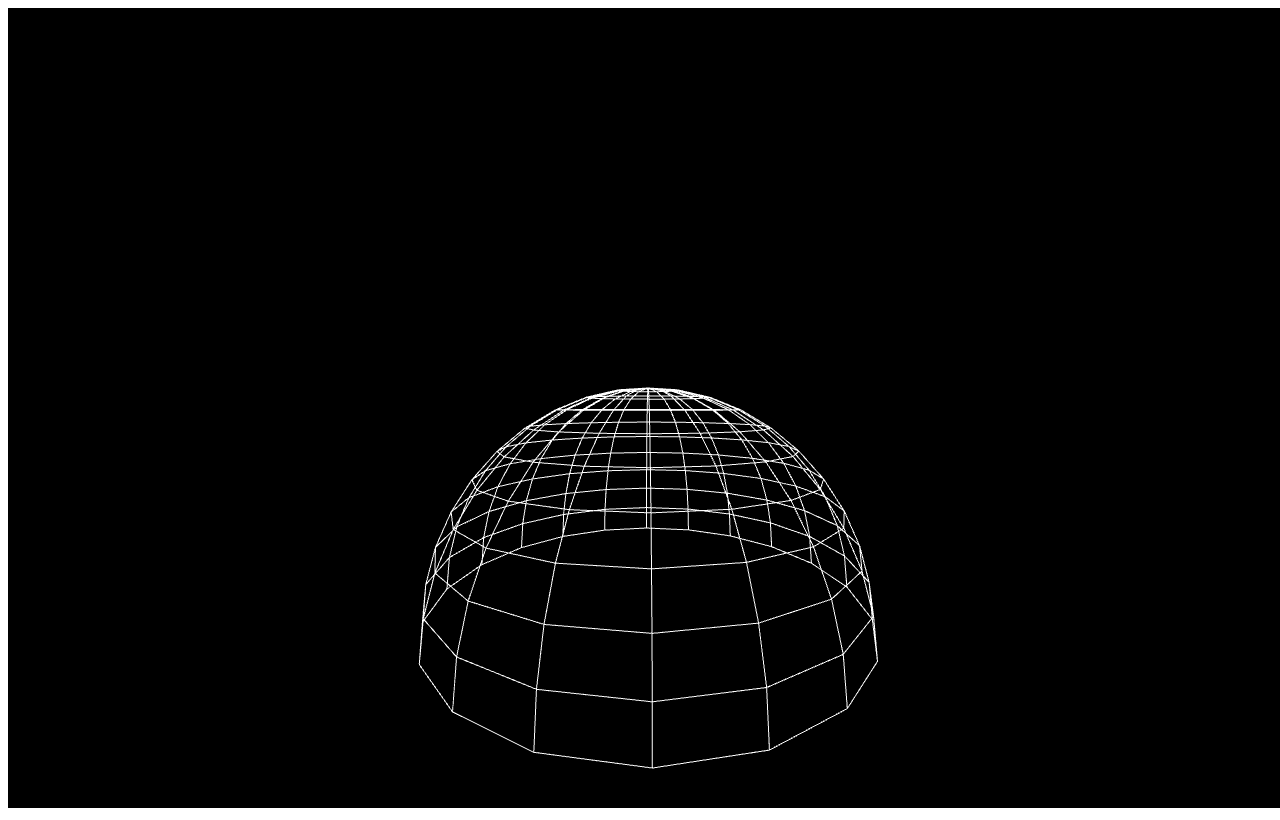
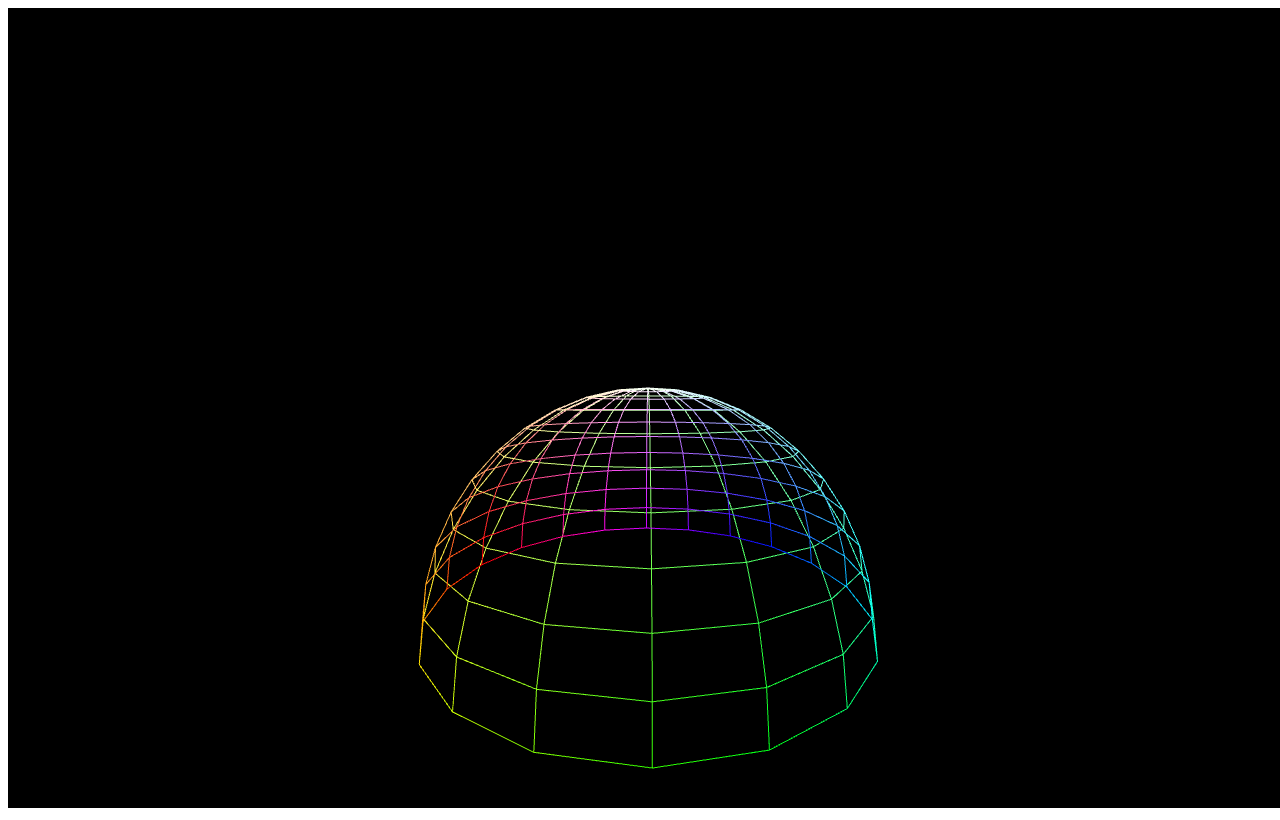
Before and after one commit to natevm/BSDF-Visualizer, a plain HTML site: page index.html in a window 1280 px wide. Drawn offline with Linux system fonts and the light colour scheme.

Commit message:
Now color is working, phi=H and theta=S in HSV color space

```diff
--- /dev/null
+++ b/Scripts/hsvToRgb.js
@@ -0,0 +1,89 @@
+/**
+* HSV to RGB color conversion
+*
+* H runs from 0 to 360 degrees
+* S and V run from 0 to 100
+*
+* Ported from the excellent java algorithm by Eugene Vishnevsky at:
+* http://www.cs.rit.edu/~ncs/color/t_convert.html
+*/
+function hsvToRgb(h, s, v) {
+    var r, g, b;
+    var i;
+    var f, p, q, t;
+
+    // Make sure our arguments stay in-range
+    h = Math.max(0, Math.min(360, h));
+    s = Math.max(0, Math.min(100, s));
+    v = Math.max(0, Math.min(100, v));
+
+    // We accept saturation and value arguments from 0 to 100 because that's
+    // how Photoshop represents those values. Internally, however, the
+    // saturation and value are calculated from a range of 0 to 1. We make
+    // That conversion here.
+    s /= 100;
+    v /= 100;
+
+    if(s === 0) {
+        // Achromatic (grey)
+        r = g = b = v;
+        return [
+            Math.round(r * 255),
+            Math.round(g * 255),
+            Math.round(b * 255)
+        ];
+    }
+
+    h /= 60; // sector 0 to 5
+    i = Math.floor(h);
+    f = h - i; // factorial part of h
+    p = v * (1 - s);
+    q = v * (1 - s * f);
+    t = v * (1 - s * (1 - f));
+
+    switch(i) {
+        case 0:
+            r = v;
+            g = t;
+            b = p;
+            break;
+
+        case 1:
+            r = q;
+            g = v;
+            b = p;
+            break;
+
+        case 2:
+            r = p;
+            g = v;
+            b = t;
+            break;
+
+        case 3:
+            r = p;
+            g = q;
+            b = v;
+            break;
+
+        case 4:
+            r = t;
+            g = p;
+            b = v;
+            break;
+
+        default: // case 5:
+            r = v;
+            g = p;
+            b = q;
+    }
+
+    /*
+     *return [
+     *    Math.round(r * 255),
+     *    Math.round(g * 255),
+     *    Math.round(b * 255)
+     *];
+     */
+    return [r,g,b];
+}
--- a/Scripts/main.js
+++ b/Scripts/main.js
@@ -106,9 +106,16 @@ for(i = 0; i <= numThetaDivisions; i++){
     positions[3*vtx_idx + 1] = y;
     positions[3*vtx_idx + 2] = z;
 
-    colors[3*vtx_idx] = 1;
-    colors[3*vtx_idx + 1] = 1;
-    colors[3*vtx_idx + 2] = 1;
+    //in HSV, H ranges from 0 to 360, S and V range from 0 to 100
+    var h = phi_deg;
+    var s = (theta_deg / 90)*100;
+    var v = 100;
+
+    var rgb = hsvToRgb(h, s, v);
+
+    colors[3*vtx_idx] = rgb[0];
+    colors[3*vtx_idx + 1] = rgb[1];
+    colors[3*vtx_idx + 2] = rgb[2];
 
     //line between current and next vertex
     indices.push(vtx_idx);
--- a/index.html
+++ b/index.html
@@ -8,6 +8,7 @@
 		<meta name="viewport" content="width=device-width,initial-scale=1.0">
 	</header>
 	<body id="main-container">
+    <script src="Scripts/hsvToRgb.js"></script>
     <script src="Scripts/gl-matrix.js"></script>
     <!-- Nate Marshak: Not using twgl for now, I don't like it. -->
     <!--<script src="Scripts/twgl-full.js"></script>-->
```
